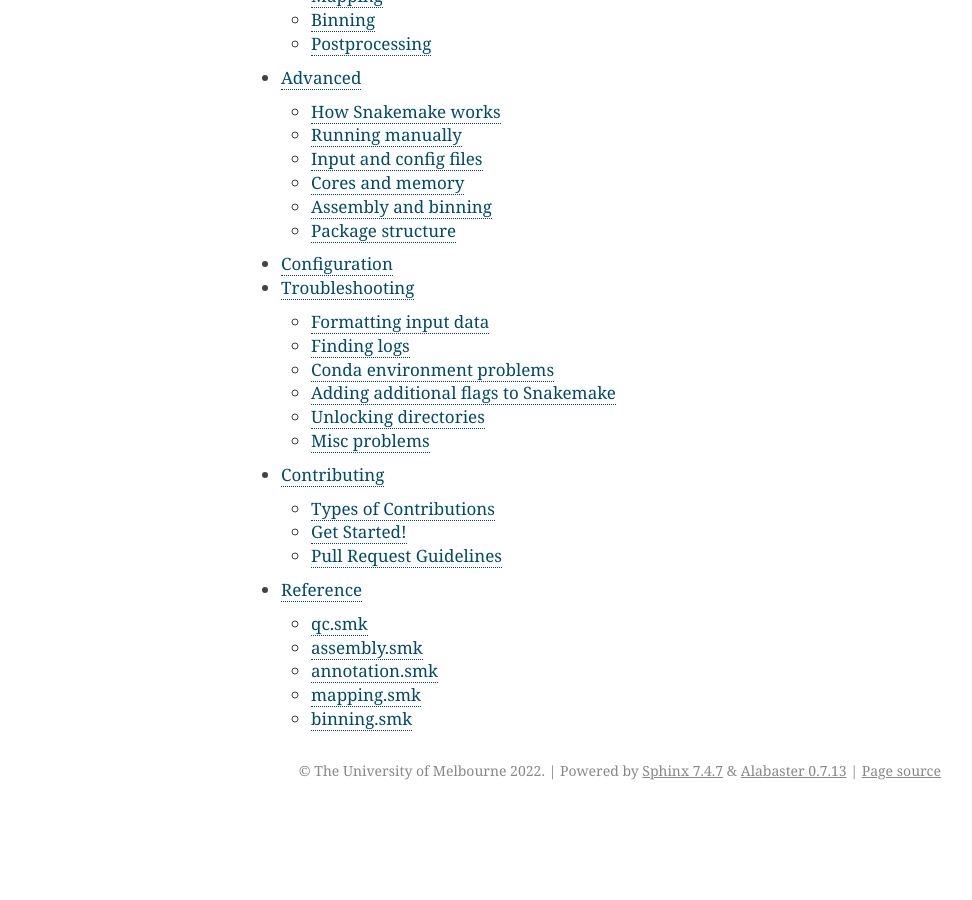
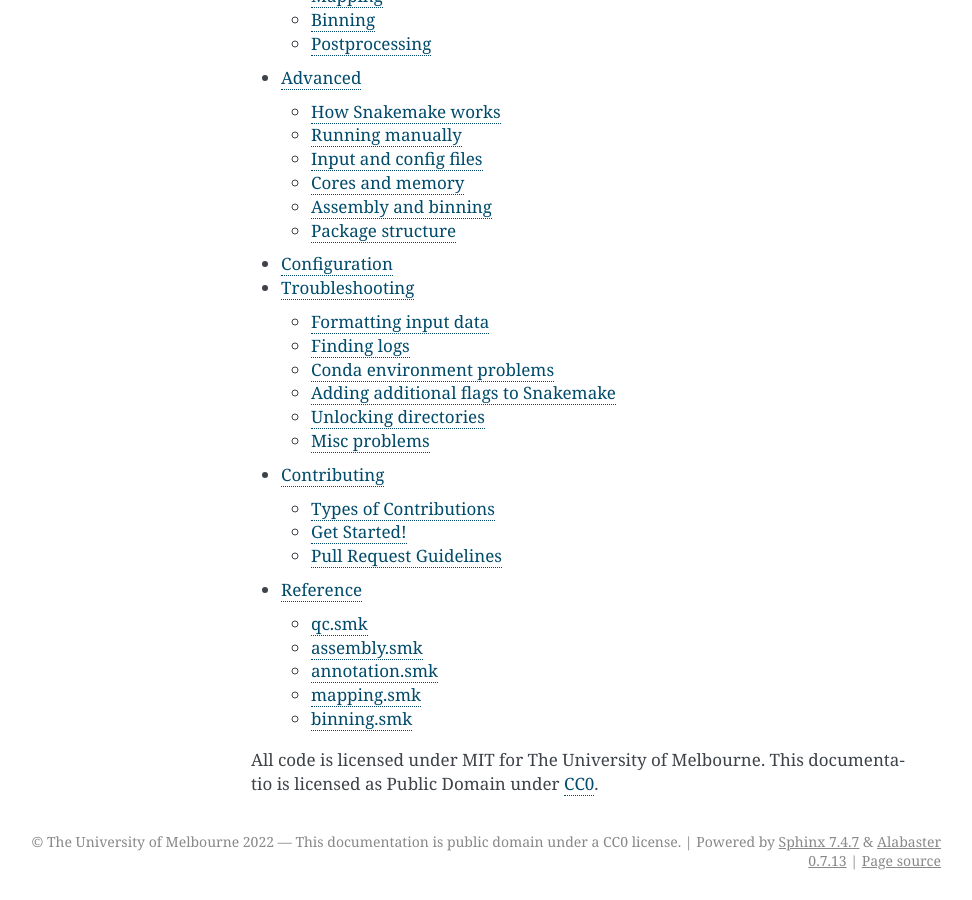
Before and after one commit to vinisalazar/metaphor, a Sphinx documentation site: the page built from docs/source/index.rst, in a window 1280 px wide and 900 px high, scrolled down 1626 px. Shown: the whole window, without its empty margins (169-1141 px from the left). Built offline with Sphinx 7.4.7, drawn with Linux system fonts in a browser that asks for light colours; before the commit the page ends 2436 px from its top, so only the background shows below that.

Commit message:
Add CC0 license to docs

```diff
--- a/docs/source/conf.py
+++ b/docs/source/conf.py
@@ -21,7 +21,7 @@ from metaphor import __name__, __version__, workflow
 # -- Project information -----------------------------------------------------
 
 project = __name__.capitalize()
-copyright = " The University of Melbourne 2022"
+copyright = " The University of Melbourne 2022 — This documentation is public domain under a CC0 license"
 author = "Vini Salazar"
 
 # The full version, including alpha/beta/rc tags
--- a/docs/source/index.rst
+++ b/docs/source/index.rst
@@ -61,3 +61,5 @@ This figure shows a graphical summary of how Metaphor works, where blue rectangl
 .. * :ref:`genindex`
 .. * :ref:`modindex`
 .. * :ref:`search`
+
+All code is licensed under MIT for The University of Melbourne. This documentatio is licensed as Public Domain under `CC0 <https://creativecommons.org/publicdomain/zero/1.0/>`_.
```
Also changed, not shown: docs/source/main/LICENSE.md (added, +13 -0 lines).
